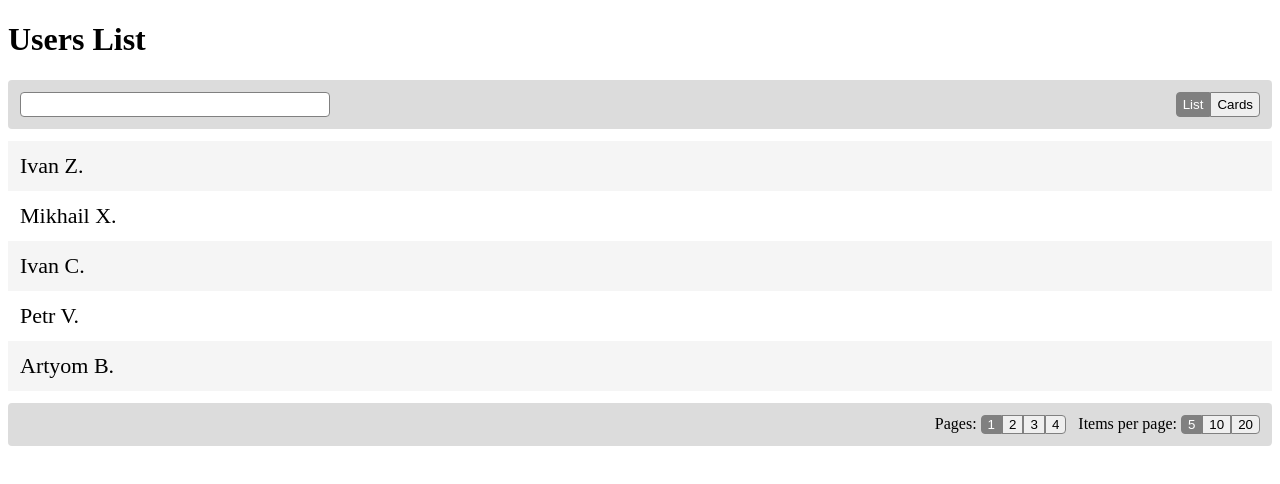
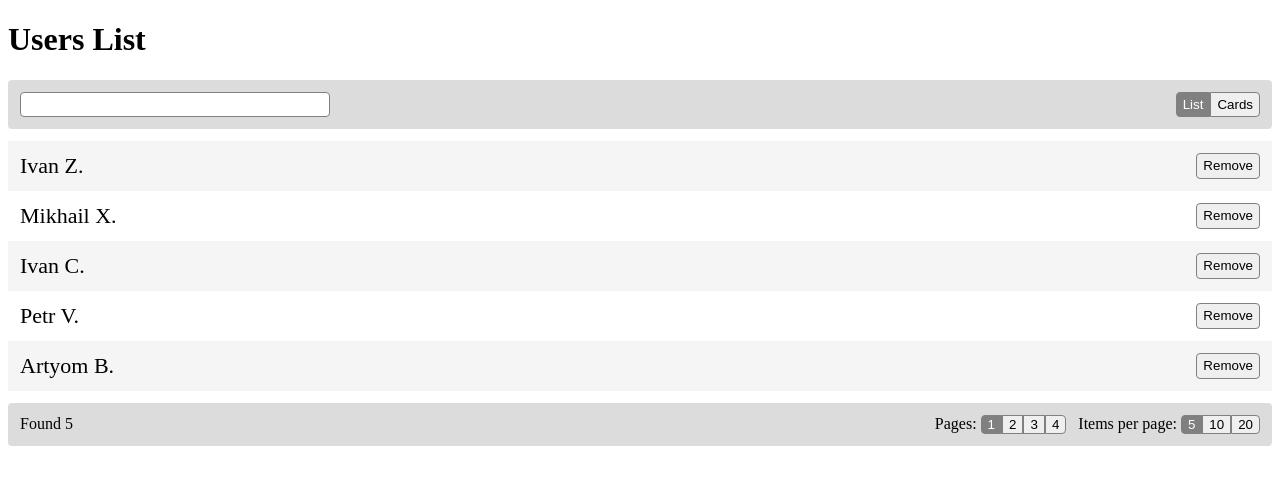
Before and after one commit to nizami/user-list, an Angular app: page / in a window 1280 px wide. Shown: the top 484 px of the page. Built offline with nearby package versions, Linux system fonts and the light colour scheme.

Commit message:
Refactoring

```diff
--- a/src/app/users-list/user-list-item/user-list-item.component.html
+++ b/src/app/users-list/user-list-item/user-list-item.component.html
@@ -1 +1,5 @@
-<div>{{ user.user_name }}</div>
+<span>{{ user.user_name }}</span>
+
+<div class="divider"></div>
+
+<button (click)="onRemove()">Remove</button>
--- a/src/app/users-list/user-list-item/user-list-item.component.scss
+++ b/src/app/users-list/user-list-item/user-list-item.component.scss
@@ -1,10 +1,16 @@
 :host {
-  display: block;
+  display: flex;
   padding: 12px;
   margin: 0;
   font-size: 22px;
+  transition: all 0.2s;
+  cursor: pointer;
 
   &:nth-child(odd) {
     background-color: rgb(245, 245, 245);
   }
+
+  &:hover {
+    background-color: rgb(200, 200, 200);
+  }
 }
--- a/src/app/users-list/user-list-item/user-list-item.component.ts
+++ b/src/app/users-list/user-list-item/user-list-item.component.ts
@@ -1,4 +1,4 @@
-import { Component, Input } from '@angular/core';
+import { Component, EventEmitter, Input, Output } from '@angular/core';
 import { UserDto } from '../../services/users.api.service';
 
 @Component({
@@ -10,4 +10,9 @@ import { UserDto } from '../../services/users.api.service';
 })
 export class UserListItemComponent {
   @Input() user!: UserDto;
+  @Output() remove = new EventEmitter<UserDto>();
+
+  protected onRemove(): void {
+    this.remove.emit(this.user);
+  }
 }
--- a/src/app/users-list/users-list.component.html
+++ b/src/app/users-list/users-list.component.html
@@ -27,7 +27,7 @@
         @for (item of response.items; track item.id) {
           @switch (currentViewState) {
             @case (ViewState.List) {
-              <app-user-list-item [user]="item"></app-user-list-item>
+              <app-user-list-item [user]="item" (remove)="onRemove($event)"></app-user-list-item>
             }
             @case (ViewState.Cards) {
               <app-user-card-item [user]="item"></app-user-card-item>
@@ -45,6 +45,8 @@
 
 @if (!loading && allPageNumbers.length > 0) {
   <div class="footer">
+    <span>Found {{response?.items?.length}}</span>
+
     <div class="divider"></div>
 
     <span>Pages:</span>
--- a/src/app/users-list/users-list.component.scss
+++ b/src/app/users-list/users-list.component.scss
@@ -5,39 +5,6 @@
   background-color: gainsboro;
   padding: 12px;
   border-radius: 4px;
-
-  button {
-    border: solid 1px gray;
-    cursor: pointer;
-    transition: all 0.2s;
-
-    &:first-of-type {
-      border-top-left-radius: 4px;
-      border-bottom-left-radius: 4px;
-    }
-
-    &:last-of-type {
-      border-top-right-radius: 4px;
-      border-bottom-right-radius: 4px;
-    }
-
-    &.active {
-      background-color: gray;
-      color: white;
-    }
-
-    &:hover {
-      background-color: rgb(160, 160, 160);
-    }
-
-    &:active {
-      background-color: rgb(118, 118, 118);
-    }
-  }
-}
-
-.divider {
-  flex-grow: 1;
 }
 
 .header {
@@ -54,7 +21,7 @@
 }
 
 .footer {
-  span {
+  span:not(:first-child) {
     margin: 0 4px 0 12px;
   }
 }
--- a/src/app/users-list/users-list.component.ts
+++ b/src/app/users-list/users-list.component.ts
@@ -5,6 +5,7 @@ import { ViewState } from './model/view-state.model';
 import { FormControl, FormGroup, ReactiveFormsModule } from '@angular/forms';
 import {
   ListRequest,
+  UserDto,
   UserListResponseDto,
   UsersApiService,
 } from '../services/users.api.service';
@@ -106,9 +107,20 @@ export class UsersListComponent implements OnInit, OnDestroy {
     this.searchForm.controls.pageNumber.setValue(value);
   }
 
+  protected onRemove(user: UserDto): void {
+    console.log(user);
+
+    this.usersApi
+      .remove(user.id)
+      .pipe(takeUntil(this.destroy$))
+      .subscribe(() => {
+        this.updateSearchedUsers();
+      });
+  }
+
   private updateSearchedUsers() {
+    this.loading = true;
     const request = this.searchForm.getRawValue();
-    this.loading = true;
 
     this.usersApi
       .getList(request)
--- a/src/styles.scss
+++ b/src/styles.scss
@@ -1 +1,34 @@
 /* You can add global styles to this file, and also import other style files */
+
+.divider {
+  flex-grow: 1;
+}
+
+button {
+  border: solid 1px gray;
+  cursor: pointer;
+  transition: all 0.2s;
+
+  &:first-of-type {
+    border-top-left-radius: 4px;
+    border-bottom-left-radius: 4px;
+  }
+
+  &:last-of-type {
+    border-top-right-radius: 4px;
+    border-bottom-right-radius: 4px;
+  }
+
+  &.active {
+    background-color: gray;
+    color: white;
+  }
+
+  &:hover {
+    background-color: rgb(160, 160, 160);
+  }
+
+  &:active {
+    background-color: rgb(118, 118, 118);
+  }
+}
```
